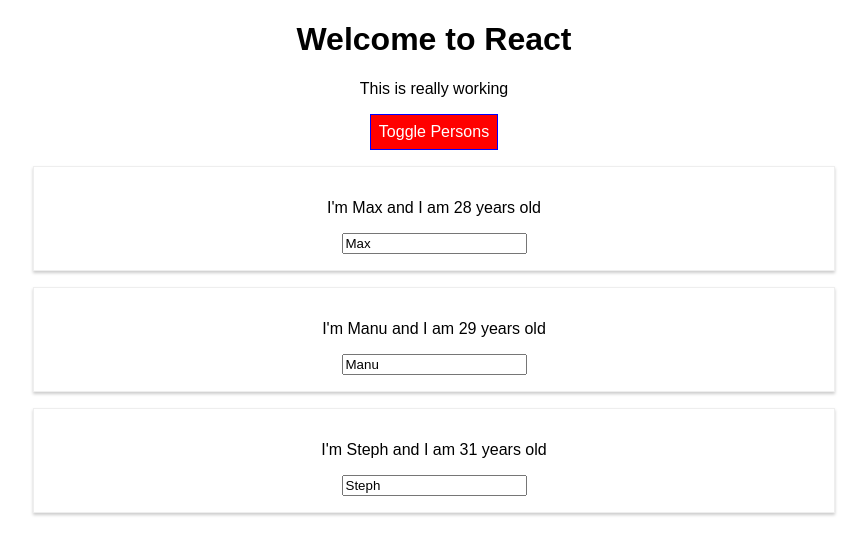
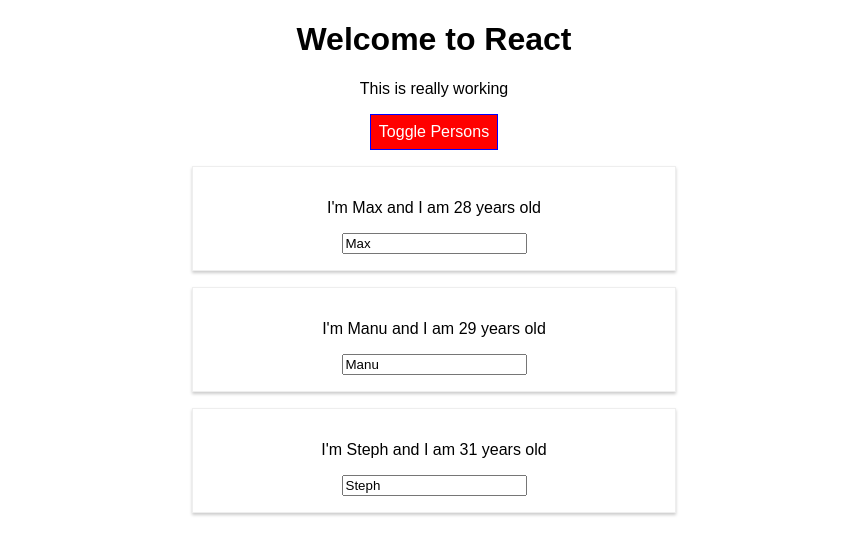
Before and after one commit to alexoanea/react-complete-guide, a React (Create React App) app: page / in a window 1280 px wide. Both pictures are taken after a click on the button "Toggle Persons". Shown: the top 554 px of the page, without its empty margins (206-1073 px from the left). Built offline with nearby package versions, Linux system fonts and the light colour scheme.

Commit message:
added media css queries using radium

```diff
--- a/src/App.js
+++ b/src/App.js
@@ -1,6 +1,6 @@
 import React, { Component } from "react";
 import "./App.css";
-import Radium from "radium";
+import Radium, { StyleRoot } from "radium";
 import Person from "./Person/Person";
 
 class App extends Component {
@@ -77,9 +77,9 @@
       );
 
       style.backgroundColor = "red";
-      style[":hover"]= {
+      style[":hover"] = {
         backgroundColor: "salmon",
-        color: 'black'
+        color: "black"
       };
     }
 
@@ -92,6 +92,7 @@
     }
 
     return (
+      <StyleRoot>
         <div className="App">
           <h1>Welcome to React</h1>
           <p className={classes.join(" ")}>This is really working</p>
@@ -100,6 +101,7 @@
           </button>
           {persons}
         </div>
+      </StyleRoot>
     );
   }
 }
--- a/src/Person/Person.js
+++ b/src/Person/Person.js
@@ -1,9 +1,16 @@
 import React from "react";
+import Radium from "radium";
 import "./Person.css";
 
 const person = props => {
+  const style = {
+    "@media (min-width: 500px)": {
+      width: "450px"
+    }
+  };
+
   return (
-    <div className="Person">
+    <div className="Person" style={style}>
       <p onClick={props.click}>
         I'm {props.name} and I am {props.age} years old
       </p>
@@ -13,4 +20,4 @@
   );
 };
 
-export default person;
+export default Radium(person);
```
Lines whose indentation alone changed are shown as unchanged.
